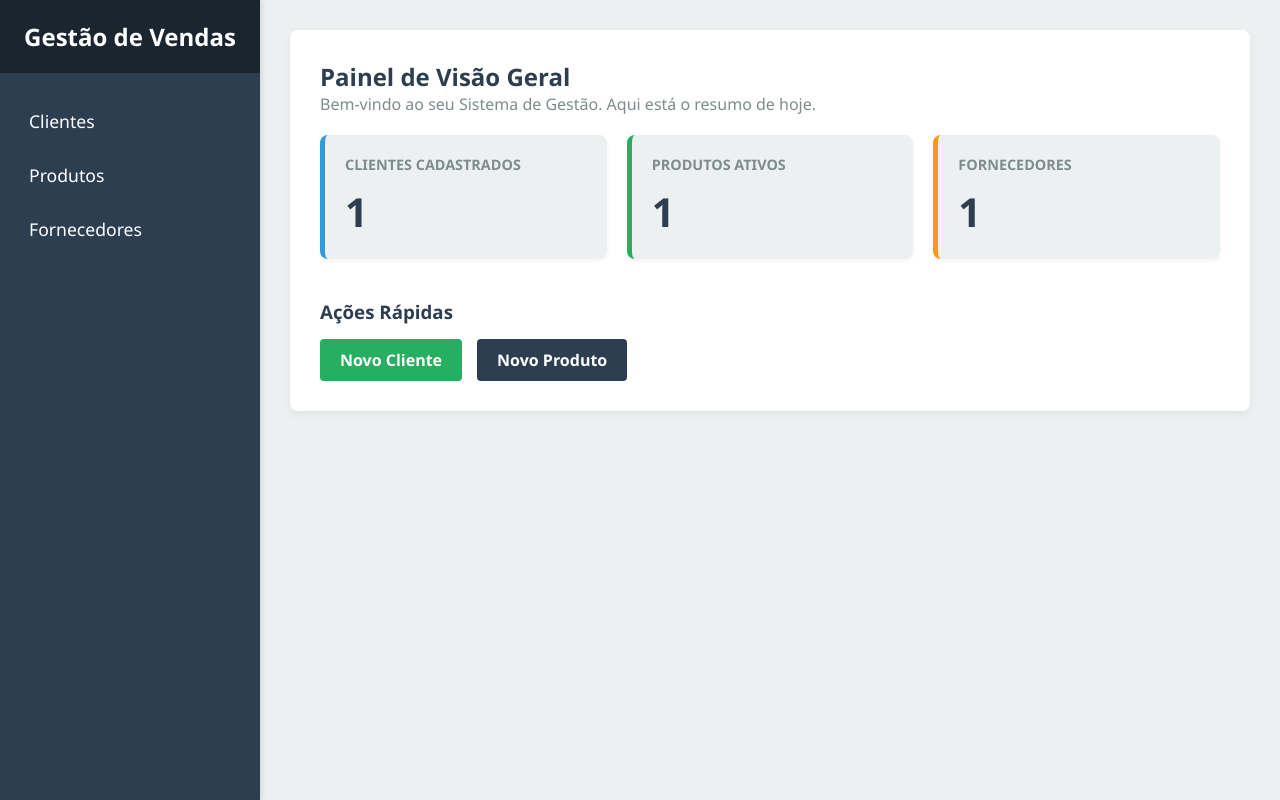
After one commit to SilasCorreia8/sistema-de-gestao, a Django app: template projeto/templates/dashboard.html in a window 1280 px wide. The commit adds this page. Run offline with Django 3.2, Linux system fonts and the light colour scheme; the template is opened without the code that fills it: most values are stand-ins (such as "Sample title", 1, 10 or a date in 2020).

Commit message:
feat: Dashboard

```diff
--- a/projeto/projeto/urls.py
+++ b/projeto/projeto/urls.py
@@ -16,9 +16,11 @@ Including another URLconf
 """
 from django.contrib import admin
 from django.urls import path, include
+from .views import DashboardView
 
 urlpatterns = [
-    path('', include('clientes.urls')),
+    path('', DashboardView.as_view(), name='home'),
+    # path('', include('clientes.urls')),
     path('clientes/', include('clientes.urls')),
     path('produtos/', include('produtos.urls')),
     path('fornecedores/', include('fornecedores.urls')),
--- a/projeto/templates/base.html
+++ b/projeto/templates/base.html
@@ -220,13 +220,53 @@
         .alert-box h3 {
             color: var(--primary);
         }
+
+        /* DASHBOARD (Tela Inicial) */
+        .dashboard-grid {
+            display: grid;
+            grid-template-columns: repeat(auto-fit, minmax(200px, 1fr));
+            gap: 20px;
+            margin-bottom: 30px;
+        }
+
+        .stat-card {
+            background-color: var(--light);
+            padding: 20px;
+            border-radius: 8px;
+            border-left: 5px solid var(--accent); /* Borda azul padrão */
+            box-shadow: 0 2px 4px rgba(0,0,0,0.05);
+            transition: transform 0.2s;
+        }
+
+        .stat-card:hover {
+            transform: translateY(-5px); /* Efeito flutuante ao passar o mouse */
+        }
+
+        .stat-card h3 {
+            font-size: 2.5rem;
+            color: var(--primary);
+            margin-top: 10px;
+        }
+
+        .stat-card p {
+            color: var(--secondary);
+            font-weight: bold;
+            font-size: 0.9rem;
+            text-transform: uppercase;
+        }
+
+        /* Variações de cores para os cartões */
+        .card-success { border-left-color: var(--success); }
+        .card-warning { border-left-color: var(--warning); }
+        .card-danger { border-left-color: var(--danger); }
+
     </style>
 </head>
 <body>
 
     <aside class="sidebar">
         <div class="sidebar-header">
-            Gestão de Vendas
+            <a href="{% url 'home' %}" style="color: white; text-decoration: none;">Gestão de Vendas</a>
         </div>
         <nav class="sidebar-nav">
             <a href="{% url 'lista-clientes' %}">Clientes</a>
--- /dev/null
+++ b/projeto/templates/dashboard.html
@@ -0,0 +1,36 @@
+{% extends 'base.html' %}
+
+{% block content %}
+<div class="page-header" style="border-bottom: none; padding-bottom: 0;">
+    <div>
+        <h2>Painel de Visão Geral</h2>
+        <p style="color: var(--secondary);">Bem-vindo ao seu Sistema de Gestão. Aqui está o resumo de hoje.</p>
+    </div>
+</div>
+
+<div class="dashboard-grid">
+    <div class="stat-card">
+        <p>Clientes Cadastrados</p>
+        <h3>{{ total_clientes }}</h3>
+    </div>
+
+    <div class="stat-card card-success">
+        <p>Produtos Ativos</p>
+        <h3>{{ total_produtos }}</h3>
+    </div>
+
+    <div class="stat-card card-warning">
+        <p>Fornecedores</p>
+        <h3>{{ total_fornecedores }}</h3>
+    </div>
+
+</div>
+
+<div style="margin-top: 40px;">
+    <h3 style="color: var(--primary); margin-bottom: 15px;">Ações Rápidas</h3>
+    <div style="display: flex; gap: 15px;">
+        <a href="#" class="btn btn-success">Novo Cliente</a>
+        <a href="#" class="btn" style="background-color: var(--primary);">Novo Produto</a>
+    </div>
+</div>
+{% endblock %}
```
Also changed, not shown: projeto/projeto/views.py (added, +20 -0 lines), projeto/db.sqlite3.
